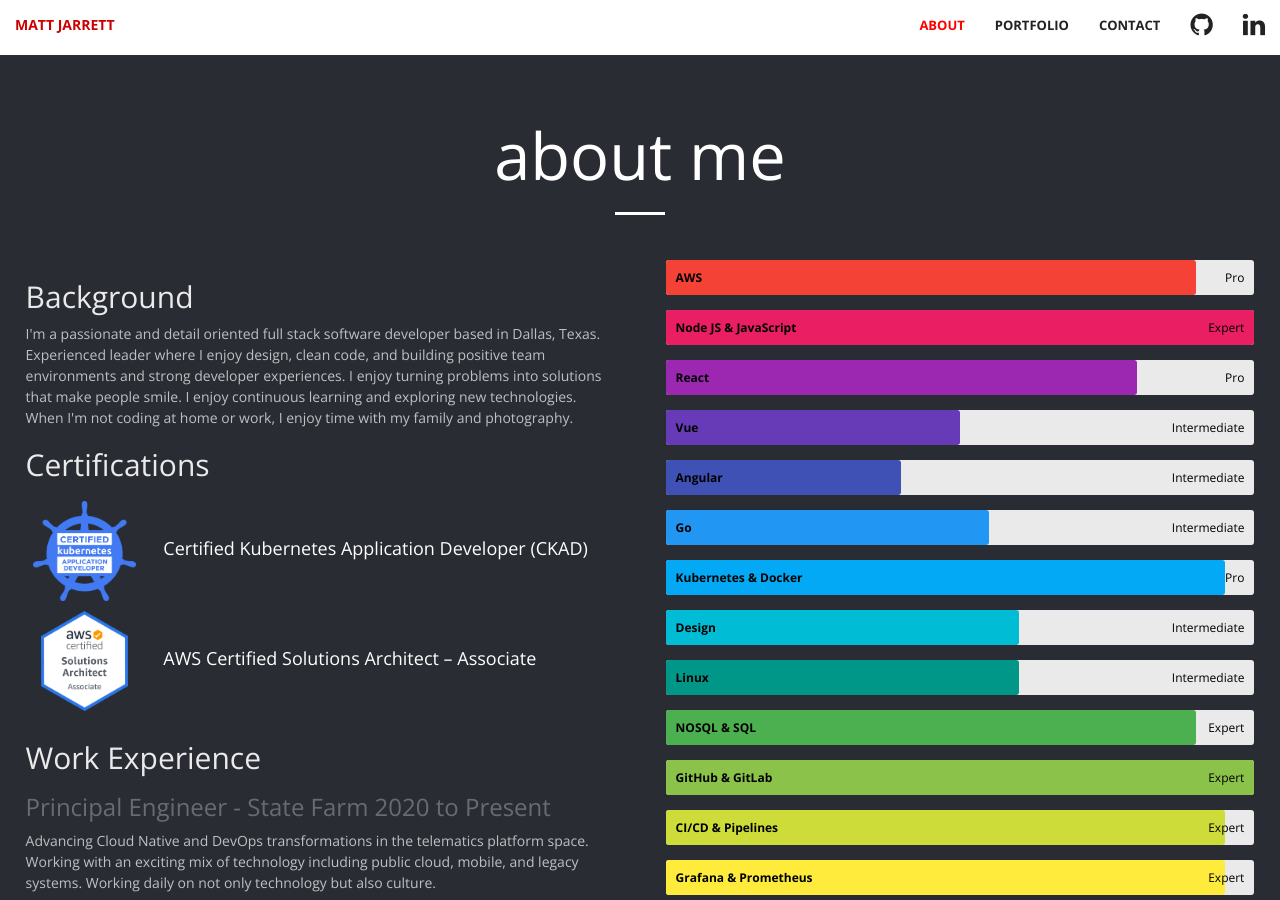
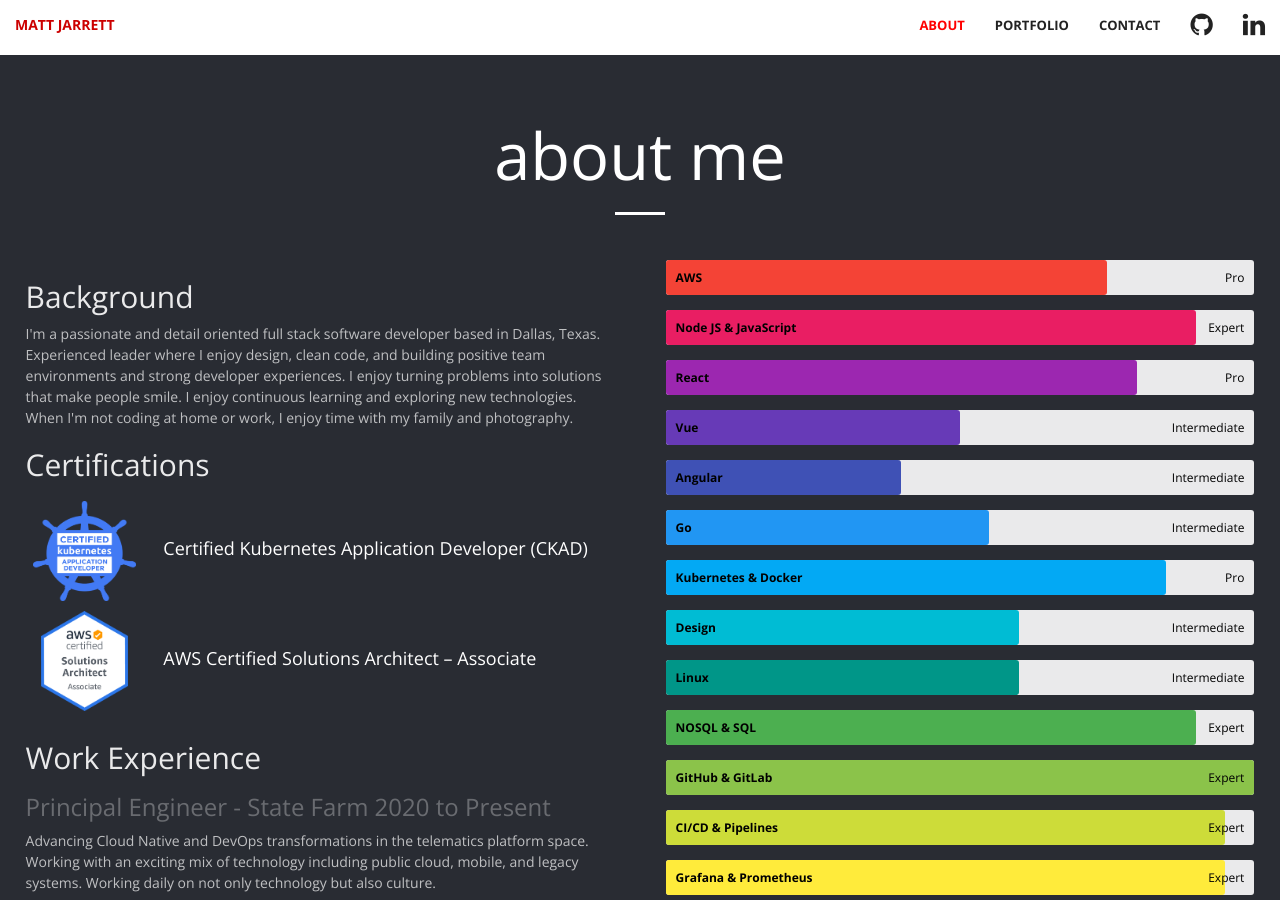
Before and after one commit to cujarrett/cujarrett.github.io, a Jekyll site: the page built from index.html, in a window 1280 px wide and 900 px high, scrolled down 880 px. Built offline with Jekyll 4.4.1, drawn with Linux system fonts in a browser that asks for light colours; Markdown is read by kramdown in place of the engine named in the settings.

Commit message:
Updates about skill bar numbers

```diff
--- a/_includes/about.html
+++ b/_includes/about.html
@@ -52,12 +52,12 @@
   </div>
   <div class="right" id="conditional-full-width">
     <div name="skills" id="skills-graph">
-      <div class="skillbar clearfix " data-percent="90%">
+      <div class="skillbar clearfix " data-percent="75%">
         <div class="skillbar-title" style="background: #f44336;"><span>AWS</span></div>
         <div class="skillbar-bar" style="background: #f44336;"></div>
         <div class="skill-bar-percent">Pro</div>
       </div>
-      <div class="skillbar clearfix " data-percent="100%">
+      <div class="skillbar clearfix " data-percent="90%">
           <div class="skillbar-title" style="background: #e91e63;"><span>Node JS & JavaScript</span></div>
           <div class="skillbar-bar" style="background: #e91e63;"></div>
           <div class="skill-bar-percent">Expert</div>
@@ -82,7 +82,7 @@
           <div class="skillbar-bar" style="background: #2196f3;"></div>
           <div class="skill-bar-percent">Intermediate</div>
         </div>
-        <div class="skillbar clearfix " data-percent="95%">
+        <div class="skillbar clearfix " data-percent="85%">
           <div class="skillbar-title" style="background: #03a9f4;"><span>Kubernetes & Docker</span></div>
           <div class="skillbar-bar" style="background: #03a9f4;"></div>
           <div class="skill-bar-percent">Pro</div>
@@ -117,7 +117,7 @@
           <div class="skillbar-bar" style="background: #ffeb3b;"></div>
           <div class="skill-bar-percent">Expert</div>
         </div>
-        <div class="skillbar clearfix " data-percent="90%">
+        <div class="skillbar clearfix " data-percent="70%">
           <div class="skillbar-title" style="background: #ffc107;"><span>Java</span></div>
           <div class="skillbar-bar" style="background: #ffc107;"></div>
           <div class="skill-bar-percent">Pro</div>
@@ -127,7 +127,7 @@
           <div class="skillbar-bar" style="background: #ff9800;"></div>
           <div class="skill-bar-percent">Expert</div>
         </div>
-        <div class="skillbar clearfix " data-percent="60%">
+        <div class="skillbar clearfix " data-percent="50%">
           <div class="skillbar-title" style="background: #ff9800;"><span>Python</span></div>
           <div class="skillbar-bar" style="background: #ff9800;"></div>
           <div class="skill-bar-percent">Intermediate</div>
```
